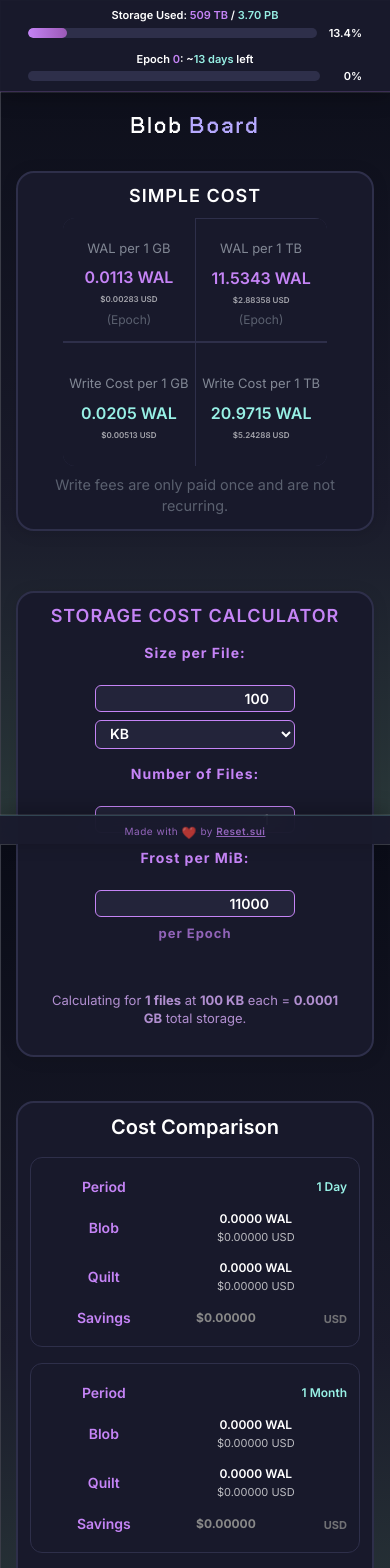
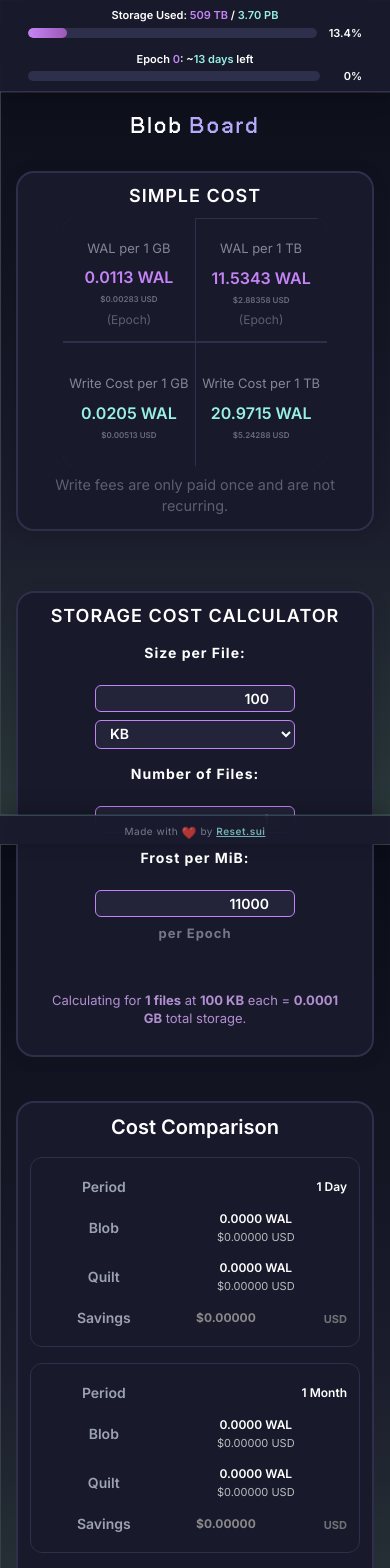
Before and after one commit to reset-codes/blobboard, a React (Vite) app: page / in a window 390 px wide. Shown: the top 1568 px of the page. Built offline with nearby package versions, Linux system fonts and the light colour scheme; no server answers.

Commit message:
Refine UI colors: reduce purple, use white/gray for text, teal/purple for accents

```diff
--- a/src/AppCustom.css
+++ b/src/AppCustom.css
@@ -118,7 +118,7 @@ html,
   font-family: 'Inter', 'JetBrains Mono', Arial, sans-serif;
   font-size: 22px;
   font-weight: bold;
-  color: #C584F6;
+  color: #fff;
   text-align: center;
   text-transform: uppercase;
   letter-spacing: 1px;
@@ -138,7 +138,7 @@ html,
   font-family: 'Inter', 'JetBrains Mono', Arial, sans-serif;
   font-size: 16px;
   font-weight: 400;
-  color: #C584F6;
+  color: #9ca3af;
   opacity: 0.8;
   text-align: center;
   line-height: 1.5;
@@ -150,7 +150,7 @@ html,
   font-family: 'Inter', 'JetBrains Mono', Arial, sans-serif;
   font-size: 22px;
   font-weight: bold;
-  color: #C584F6;
+  color: #9ca3af;
   text-transform: uppercase;
   text-align: center;
 }
@@ -167,7 +167,7 @@ html,
   font-family: 'Press Start 2P', 'VT323', monospace;
   font-size: 32px;
   font-weight: bold;
-  color: #C584F6;
+  color: #fff;
   text-align: center;
 }
 
@@ -183,7 +183,7 @@ html,
   font-family: 'Inter', 'JetBrains Mono', Arial, sans-serif;
   font-size: 14px;
   font-weight: 400;
-  color: #C584F6;
+  color: #9ca3af;
   opacity: 0.7;
   text-align: center;
 }
@@ -191,7 +191,7 @@ html,
 .footer-text {
   font-family: 'Inter', 'JetBrains Mono', Arial, sans-serif;
   font-size: 15px;
-  color: #C584F6;
+  color: #9ca3af;
   opacity: 0.7;
   text-align: center;
 }
@@ -366,7 +366,7 @@ button {
 
 .data-title {
   font-size: 1.1rem;
-  color: #C584F6;
+  color: #fff;
   margin-bottom: 10px;
   letter-spacing: 1px;
   text-align: center;
@@ -382,7 +382,7 @@ button {
 
 .data-unit {
   font-size: 1rem;
-  color: #C584F6;
+  color: #97F0E5;
   text-align: center;
 }
 
@@ -401,7 +401,7 @@ button {
 }
 
 .section-title {
-  color: #C584F6;
+  color: #fff;
   font-size: 1.3rem;
   margin: 32px 0 18px 0;
   text-align: center;
@@ -427,7 +427,7 @@ button {
 }
 
 .result-table th {
-  color: #C584F6;
+  color: #9ca3af;
   font-weight: 600;
   font-size: 1.05rem;
 }
@@ -574,7 +574,7 @@ button {
 
 .footer-conversion-info {
   text-align: center;
-  color: #C584F6;
+  color: #9ca3af;
   font-size: 14px;
   margin-bottom: 8px;
   letter-spacing: 0.5px;
@@ -623,7 +623,7 @@ button {
 }
 
 .price-symbol {
-  color: #C584F6;
+  color: #fff;
   font-weight: 600;
   font-size: 16px;
   letter-spacing: 0.5px;
@@ -641,7 +641,7 @@ button {
 .footer-credit {
   width: 100%;
   text-align: center;
-  color: #C584F6;
+  color: #9ca3af;
   font-size: 14px;
   opacity: 0.7;
   letter-spacing: 0.5px;
@@ -659,7 +659,7 @@ button {
 
 .footer-credit a {
   font-weight: 600;
-  color: #C584F6;
+  color: #97F0E5;
   text-decoration: underline;
 }
 
@@ -766,27 +766,6 @@ button {
   .footer-credit {
     font-size: 10px;
     margin-top: 3px;
-  }
-}
-
-/* M
-ain content padding to account for footer */
-.main-content {
-  padding-bottom: 100px;
-  /* Reduced padding for desktop - just enough to clear footer */
-}
-
-@media (max-width: 768px) {
-  .main-content {
-    padding-bottom: 70px;
-    /* Reduced padding for mobile */
-  }
-}
-
-@media (max-width: 480px) {
-  .main-content {
-    padding-bottom: 60px;
-    /* Minimal padding for very small screens */
   }
 }
 
@@ -904,7 +883,7 @@ footer.app-footer {
   .cost-comparison-table td:before {
     content: attr(data-label);
     font-weight: 600;
-    color: #C584F6;
+    color: #9ca3af;
     flex: 0 0 40%;
     font-size: 14px;
   }
--- a/src/components/CostResults.jsx
+++ b/src/components/CostResults.jsx
@@ -58,7 +58,7 @@ const CostResults = ({ userCosts }) => {
           </thead>
           <tbody>
             <tr className="table-body" style={{ textAlign: 'center' }}>
-              <td data-label="Period" style={{ padding: 'clamp(10px, 2vw, 12px) clamp(6px, 1.5vw, 10px)', color: '#97F0E5', fontWeight: 600, fontSize: 'clamp(12px, 2vw, 16px)' }}>1 Day</td>
+              <td data-label="Period" style={{ padding: 'clamp(10px, 2vw, 12px) clamp(6px, 1.5vw, 10px)', color: '#fff', fontWeight: 600, fontSize: 'clamp(12px, 2vw, 16px)' }}>1 Day</td>
               <td data-label="Blob" style={{ padding: 'clamp(10px, 2vw, 12px) clamp(6px, 1.5vw, 10px)' }}>
                 {renderCost(individualCostDayWAL, individualCostDayUSD)}
               </td>
@@ -71,7 +71,7 @@ const CostResults = ({ userCosts }) => {
               </td>
             </tr>
             <tr className="table-body" style={{ textAlign: 'center' }}>
-              <td data-label="Period" style={{ padding: 'clamp(10px, 2vw, 12px) clamp(6px, 1.5vw, 10px)', color: '#97F0E5', fontWeight: 600, fontSize: 'clamp(12px, 2vw, 16px)' }}>1 Month</td>
+              <td data-label="Period" style={{ padding: 'clamp(10px, 2vw, 12px) clamp(6px, 1.5vw, 10px)', color: '#fff', fontWeight: 600, fontSize: 'clamp(12px, 2vw, 16px)' }}>1 Month</td>
               <td data-label="Blob" style={{ padding: 'clamp(10px, 2vw, 12px) clamp(6px, 1.5vw, 10px)' }}>
                 {renderCost(individualCostMonthWAL, individualCostMonthUSD)}
               </td>
@@ -84,7 +84,7 @@ const CostResults = ({ userCosts }) => {
               </td>
             </tr>
             <tr className="table-body" style={{ textAlign: 'center' }}>
-              <td data-label="Period" style={{ padding: 'clamp(10px, 2vw, 12px) clamp(6px, 1.5vw, 10px)', color: '#97F0E5', fontWeight: 600, fontSize: 'clamp(12px, 2vw, 16px)' }}>1 Year</td>
+              <td data-label="Period" style={{ padding: 'clamp(10px, 2vw, 12px) clamp(6px, 1.5vw, 10px)', color: '#fff', fontWeight: 600, fontSize: 'clamp(12px, 2vw, 16px)' }}>1 Year</td>
               <td data-label="Blob" style={{ padding: 'clamp(10px, 2vw, 12px) clamp(6px, 1.5vw, 10px)' }}>
                 {renderCost(individualCostYearWAL, individualCostYearUSD)}
               </td>
--- a/src/components/RevenueSection.jsx
+++ b/src/components/RevenueSection.jsx
@@ -11,7 +11,7 @@ const RevenueSection = ({ isLoading, baseCosts, revenue, walPrice }) => {
       <>
         <span style={{ color: isPurple ? '#C584F6' : '#97F0E5' }}>{walFormatted} WAL</span>
         <br />
-        <span style={{ fontSize: '50%', opacity: 0.6, display: 'block', marginTop: 2, color: '#fff' }}>
+        <span style={{ fontSize: '50%', opacity: 0.6, display: 'block', marginTop: 2, color: '#9ca3af' }}>
           ${usdFormatted} USD
         </span>
       </>
--- a/src/components/StorageCalculator.jsx
+++ b/src/components/StorageCalculator.jsx
@@ -1,4 +1,3 @@
-
 import React from 'react';
 
 const StorageCalculator = ({
@@ -36,7 +35,7 @@ const StorageCalculator = ({
       flexDirection: 'column',
       alignItems: 'center'
     }}>
-      <div className="card-title" style={{ fontSize: 'clamp(18px, 3.5vw, 24px)', marginBottom: 18, textAlign: 'center', color: '#C584F6', fontWeight: 600 }}>
+      <div className="card-title" style={{ fontSize: 'clamp(18px, 3.5vw, 24px)', marginBottom: 18, textAlign: 'center', color: '#fff', fontWeight: 600 }}>
         Storage Cost Calculator
       </div>
 
@@ -57,7 +56,7 @@ const StorageCalculator = ({
           gap: '8px',
           width: '100%'
         }}>
-          <span className="card-title" style={{ fontSize: 'clamp(14px, 2.5vw, 18px)', textTransform: 'none' }}>Size per File:</span>
+          <span className="card-title" style={{ fontSize: 'clamp(14px, 2.5vw, 18px)', textTransform: 'none', color: '#fff' }}>Size per File:</span>
           <input
             type="number"
             min={0}
@@ -104,7 +103,7 @@ const StorageCalculator = ({
           gap: '8px',
           width: '100%'
         }}>
-          <span className="card-title" style={{ fontSize: 'clamp(14px, 2.5vw, 18px)', textTransform: 'none' }}>Number of Files:</span>
+          <span className="card-title" style={{ fontSize: 'clamp(14px, 2.5vw, 18px)', textTransform: 'none', color: '#fff' }}>Number of Files:</span>
           <input
             type="number"
             min={1}
@@ -133,7 +132,7 @@ const StorageCalculator = ({
           gap: '8px',
           width: '100%'
         }}>
-          <span className="card-title" style={{ fontSize: 'clamp(14px, 2.5vw, 18px)', textTransform: 'none' }}>Frost per MiB:</span>
+          <span className="card-title" style={{ fontSize: 'clamp(14px, 2.5vw, 18px)', textTransform: 'none', color: '#fff' }}>Frost per MiB:</span>
           <input
             type="number"
             min={1}
@@ -152,7 +151,7 @@ const StorageCalculator = ({
               fontWeight: 600,
             }}
           />
-          <span className="card-title" style={{ fontSize: 'clamp(13px, 2vw, 16px)', textTransform: 'none', opacity: 0.7 }}>per Epoch</span>
+          <span className="card-title" style={{ fontSize: 'clamp(13px, 2vw, 16px)', textTransform: 'none', opacity: 0.7, color: '#9ca3af' }}>per Epoch</span>
         </div>
       </div>
 
```
